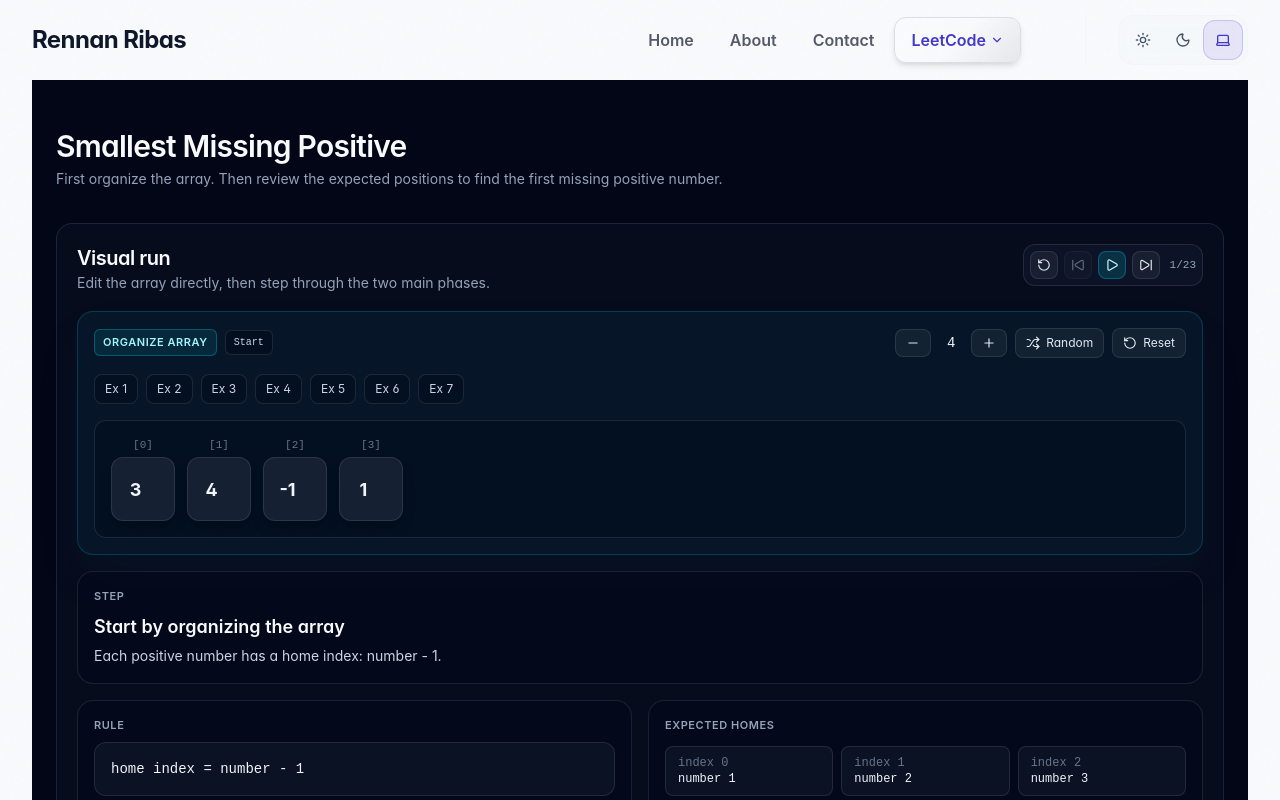
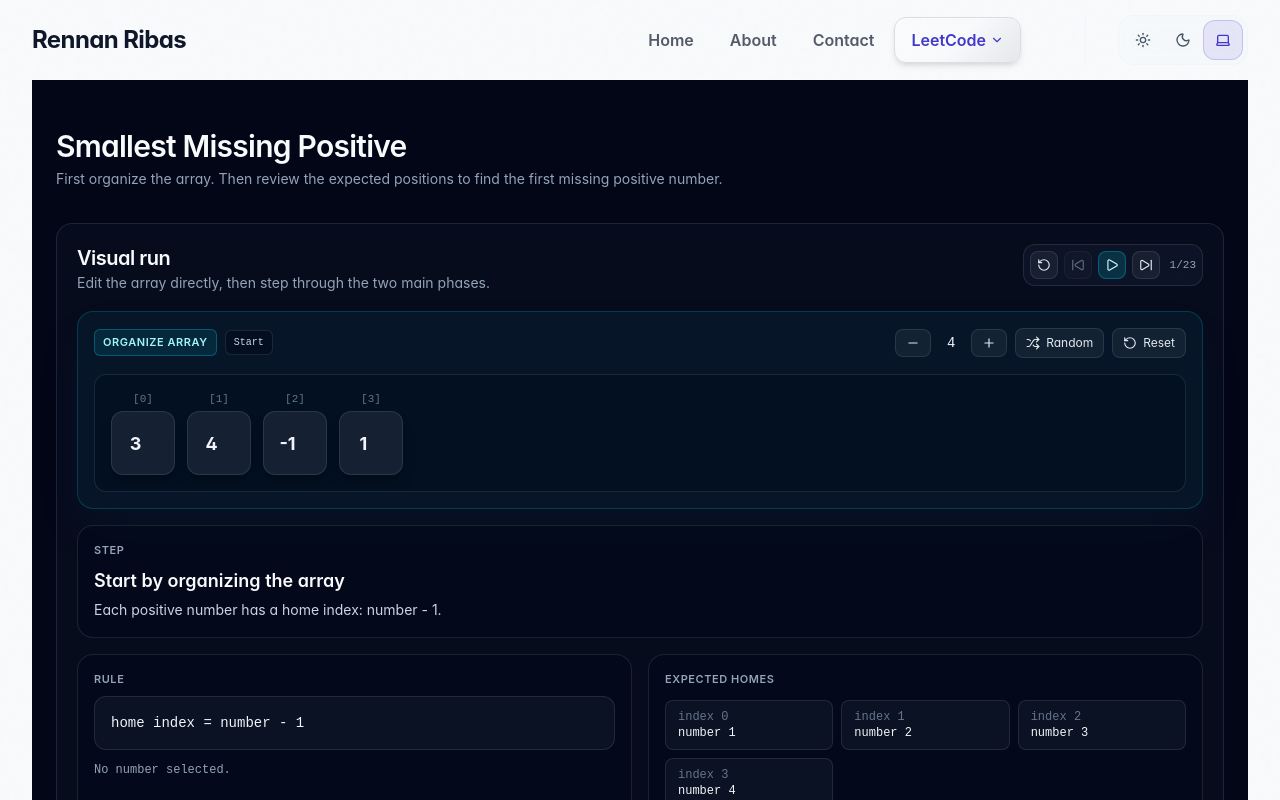
Before and after one commit to rennanribas/rennan-tech-landing, a React (Vite) app: page /leetcode/smallest-missing-positive in a window 1280 px wide. Shown: the top 800 px of the page. Built offline with nearby package versions, Linux system fonts and the light colour scheme.

Commit message:
fix: positive number cleanup ui

```diff
--- a/src/pages/SmallestMissingPositive.tsx
+++ b/src/pages/SmallestMissingPositive.tsx
@@ -54,16 +54,6 @@ type Snapshot = {
   title: string;
   subtitle: string;
 };
-
-const EXAMPLES: number[][] = [
-  [3, 4, -1, 1],
-  [1, 2, 0],
-  [7, 8, 9, 11, 12],
-  [1, 1],
-  [2, 1],
-  [2, 3, 4],
-  [1, 2, 3, 4],
-];
 
 const PHASE_LABEL: Record<Phase, string> = {
   start: "Start",
@@ -535,18 +525,6 @@ function ArrayPanel({
         </div>
       </div>
 
-      <div className="mb-4 flex flex-wrap gap-2">
-        {EXAMPLES.map((example, index) => (
-          <button
-            key={index}
-            onClick={() => onChangeArray(example)}
-            className="rounded-lg border border-white/10 bg-slate-950/30 px-2.5 py-1.5 text-xs text-slate-300 transition hover:bg-white/10"
-          >
-            Ex {index + 1}
-          </button>
-        ))}
-      </div>
-
       <div className="overflow-x-auto rounded-xl border border-white/10 bg-slate-950/30 p-4">
         <div className="flex min-w-max items-end gap-3">
           <AnimatePresence mode="popLayout">
```
